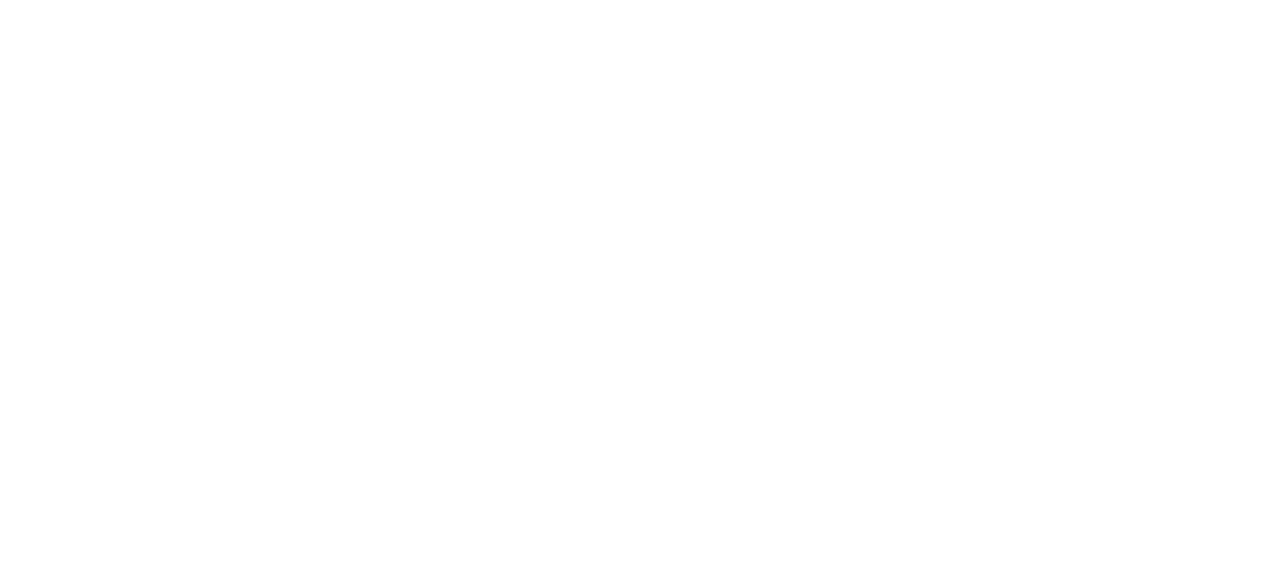
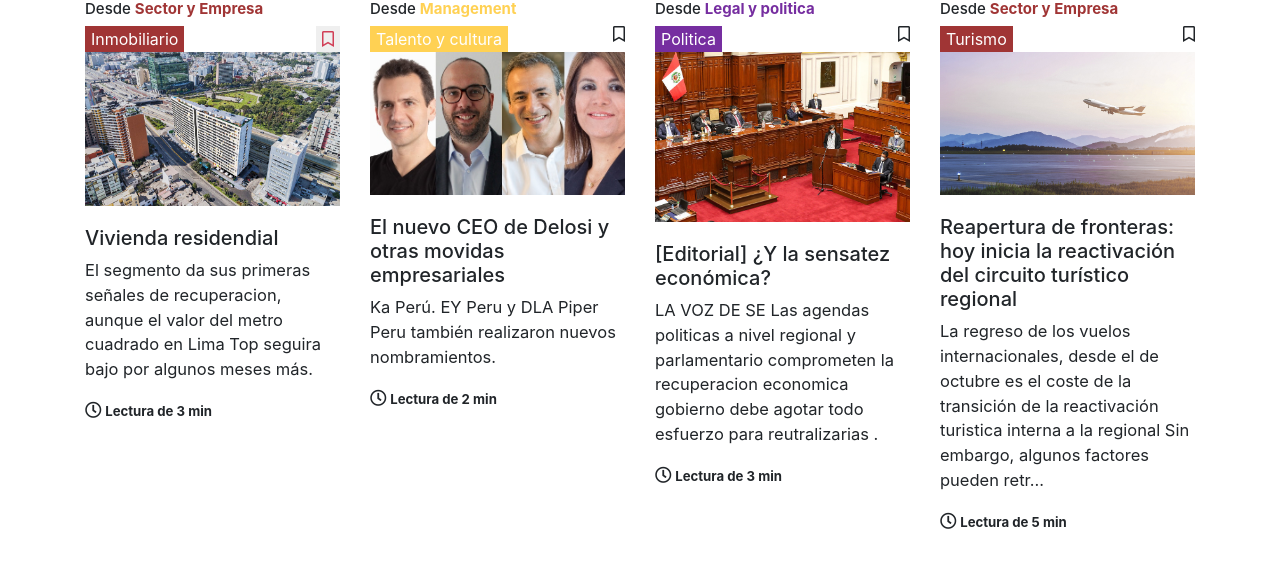
Before and after one commit to Edgarmejiav/edgarmejiav.github.io, a plain HTML site: page practicanoviembre/mejiaVasquez.html in a window 1280 px wide. Drawn offline with nearby package versions, Linux system fonts and the light colour scheme.

Commit message:
2do C Estructura

```diff
--- a/practicanoviembre/mejiaVasquez.html
+++ b/practicanoviembre/mejiaVasquez.html
@@ -5,10 +5,63 @@
     <meta charset="UTF-8">
     <meta name="viewport" content="width=device-width, initial-scale=1.0">
     <title>Examen</title>
+    <link rel="stylesheet" href="https://stackpath.bootstrapcdn.com/bootstrap/4.5.2/css/bootstrap.min.css" integrity="sha384-JcKb8q3iqJ61gNV9KGb8thSsNjpSL0n8PARn9HuZOnIxN0hoP+VmmDGMN5t9UJ0Z" crossorigin="anonymous">
+    <link rel="stylesheet" href="https://pro.fontawesome.com/releases/v5.10.0/css/all.css" integrity="sha384-AYmEC3Yw5cVb3ZcuHtOA93w35dYTsvhLPVnYs9eStHfGJvOvKxVfELGroGkvsg+p" crossorigin="anonymous" />
+
+    <link rel="stylesheet" href="styles/mejiaVasquez.css">
 </head>
+
 
 <body>
 
+    <section class="container">
+        <div class="row">
+            <div class="col-sm">
+                <h2>Desde <strong class="imbobiliario2">Sector y Empresa</strong> </h2>
+                <button class="imbobiliario">Inmobiliario</button>
+                <button class="color float-right"><i class="far fa-bookmark "></i></button>
+
+                <img class="img-fluid" src="images/inmobiliario.jpg" alt="inmobiliario">
+                <h1> Vivienda residendial</h1>
+                <p>El segmento da sus primeras señales de recuperacion, aunque el valor del metro cuadrado en Lima Top seguira bajo por algunos meses más. </p>
+
+                <p><i class="far fa-clock"> </i><small> <strong>Lectura de 3 min</strong> </small></p>
+            </div>
+            <div class="col-sm">
+                <h2>Desde <strong class="cultura2">Management</strong> </h2>
+                <button class="cultura">Talento y cultura</button>
+                <i class="far fa-bookmark float-right"></i>
+                <img class="img-fluid" src="images/talento y cultura.jpg" alt="talento">
+                <h1> El nuevo CEO de Delosi y otras movidas empresariales</h1>
+                <p>Ka Perú. EY Peru y DLA Piper Peru también realizaron nuevos nombramientos. </p>
+                <p><i class="far fa-clock"> </i><small> <strong>Lectura de 2 min</strong> </small></p>
+            </div>
+
+            <div class="col-sm">
+                <h2>Desde <strong class="politica2">Legal y politica</strong> </h2>
+                <button class="politica">Politica</button>
+                <i class="far fa-bookmark float-right"></i>
+                <img class="img-fluid" src="images/politica.jpg" alt="politica">
+                <h1> [Editorial] ¿Y la sensatez económica?</h1>
+                <p>LA VOZ DE SE Las agendas politicas a nivel regional y parlamentario comprometen la recuperacion economica gobierno debe agotar todo esfuerzo para reutralizarias . </p>
+                <p><i class="far fa-clock"> </i><small> <strong>Lectura de 3 min</strong> </small></p>
+            </div>
+            <div class="col-sm">
+                <h2>Desde <strong class="turismo2">Sector y Empresa</strong> </h2>
+                <button class="turismo">Turismo</button>
+                <i class="far fa-bookmark float-right"></i>
+                <img class="img-fluid" src="images/turismo.jpg" alt="turismo">
+                <h1> Reapertura de fronteras: hoy inicia la reactivación del circuito turístico regional</h1>
+                <p>La regreso de los vuelos internacionales, desde el de octubre es el coste de la transición de la reactivación turistica interna a la regional Sin embargo, algunos factores pueden retr... </p>
+                <p><i class="far fa-clock"> </i><small> <strong>Lectura de 5 min</strong> </small></p>
+            </div>
+        </div>
+    </section>
+
+    <script src="https://code.jquery.com/jquery-3.5.1.slim.min.js" integrity="sha384-DfXdz2htPH0lsSSs5nCTpuj/zy4C+OGpamoFVy38MVBnE+IbbVYUew+OrCXaRkfj" crossorigin="anonymous"></script>
+    <script src="https://cdn.jsdelivr.net/npm/popper.js@1.16.1/dist/umd/popper.min.js" integrity="sha384-9/reFTGAW83EW2RDu2S0VKaIzap3H66lZH81PoYlFhbGU+6BZp6G7niu735Sk7lN" crossorigin="anonymous"></script>
+    <script src="https://stackpath.bootstrapcdn.com/bootstrap/4.5.2/js/bootstrap.min.js" integrity="sha384-B4gt1jrGC7Jh4AgTPSdUtOBvfO8shuf57BaghqFfPlYxofvL8/KUEfYiJOMMV+rV" crossorigin="anonymous"></script>
+    <script src="scripts/mejiavasquez.js"></script>
 </body>
 
 </html>
--- a/practicanoviembre/styles/mejiaVasquez.css
+++ b/practicanoviembre/styles/mejiaVasquez.css
@@ -0,0 +1,57 @@
+h2 {
+    font-size: 15px;
+}
+
+h1 {
+    font-size: 20px;
+    padding-top: 20px;
+}
+
+p {
+    font-size: 16.5px;
+}
+
+button {
+    color: white;
+    border: none;
+}
+
+.turismo {
+    background-color: #a03535;
+}
+
+.imbobiliario {
+    background-color: #a03535;
+}
+
+.cultura {
+    background-color: #ffd153;
+}
+
+.politica {
+    background-color: #762ea0;
+}
+
+.color {
+    color: #d13f57;
+}
+
+.color:hover {
+    background-color: #d13f57;
+}
+
+.turismo2 {
+    color: #a03535;
+}
+
+.imbobiliario2 {
+    color: #a03535;
+}
+
+.cultura2 {
+    color: #ffd153;
+}
+
+.politica2 {
+    color: #762ea0;
+}
```
